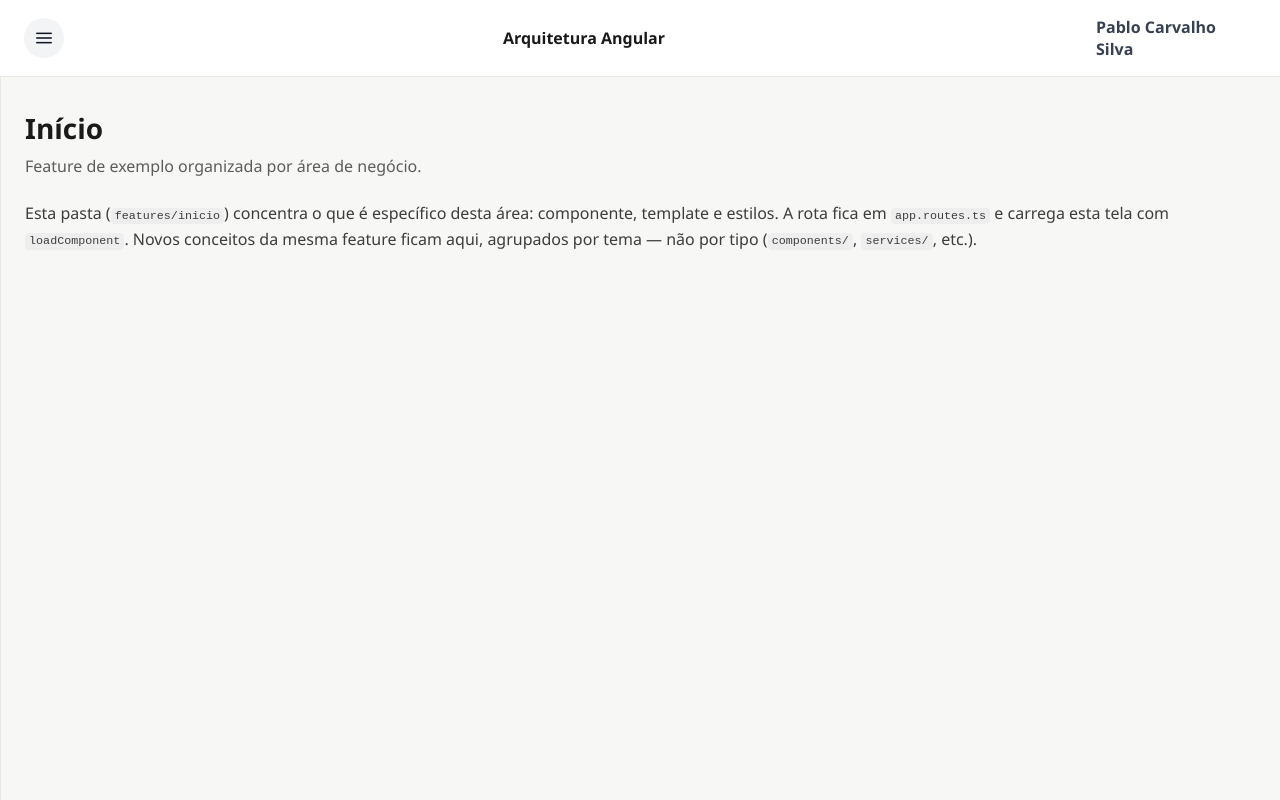
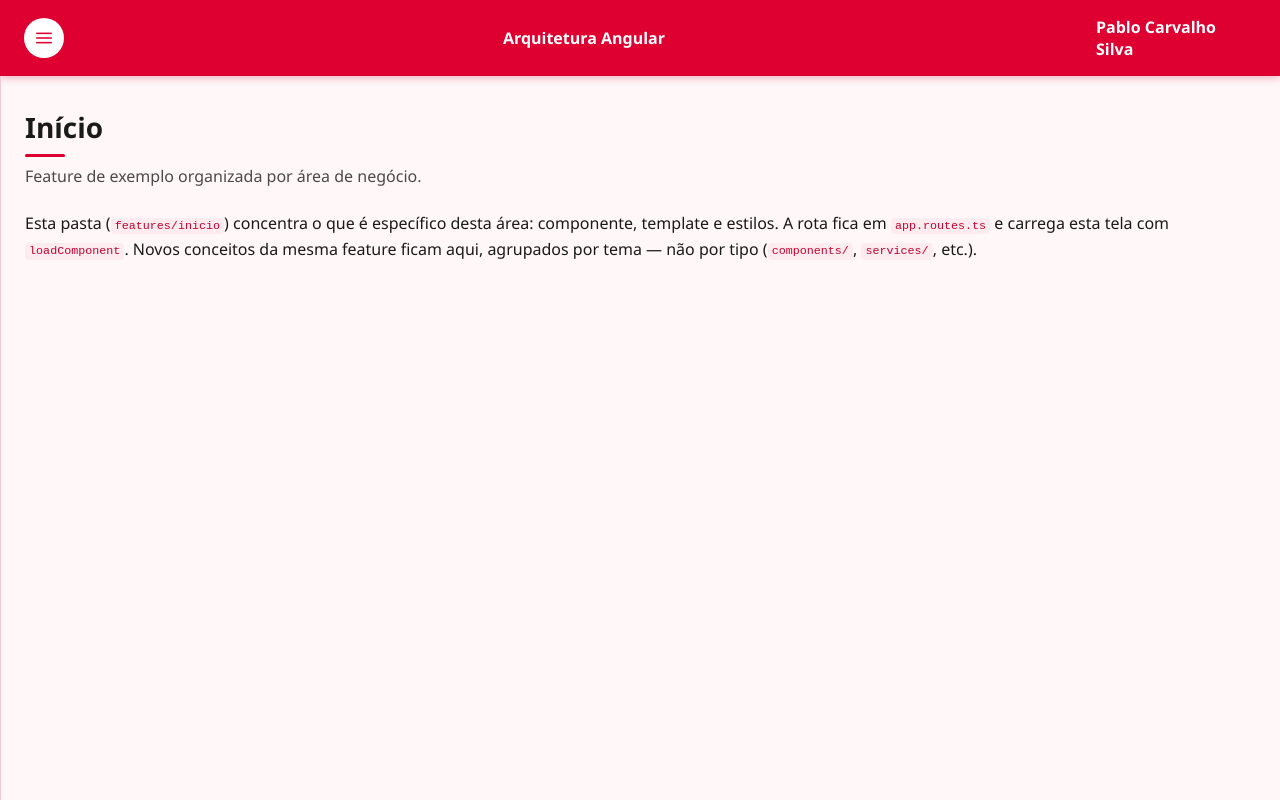
Before and after one commit to PabloCarvalhoSilvaDev/arquitetura-angular-recomendada, an Angular app: page / in a window 1280 px wide. Built offline with nearby package versions, Linux system fonts and the light colour scheme.

Commit message:
style: cor padrão do projeto

```diff
--- a/src/app/features/inicio/inicio.css
+++ b/src/app/features/inicio/inicio.css
@@ -1,12 +1,13 @@
 p {
   margin: 0;
   line-height: 1.6;
-  color: #3d3d3d;
+  color: var(--cor-texto);
 }
 
 code {
   font-size: 0.9em;
-  background: #eee;
+  background: var(--cor-marca-suave);
+  color: var(--cor-marca-escura);
   padding: 0.1em 0.35em;
   border-radius: 4px;
 }
--- a/src/app/features/produtos/produtos.css
+++ b/src/app/features/produtos/produtos.css
@@ -3,3 +3,9 @@
   gap: 1rem;
   padding: 1rem 0;
 }
+
+.produtos p {
+  margin: 0;
+  line-height: 1.6;
+  color: var(--cor-texto);
+}
--- a/src/app/features/produtos/produtos.ts
+++ b/src/app/features/produtos/produtos.ts
@@ -1,5 +1,4 @@
 import { Component } from '@angular/core';
-
 import { CabecalhoPagina } from '../../shared/cabecalho-pagina/cabecalho-pagina';
 
 @Component({
--- a/src/app/features/sobre/sobre.css
+++ b/src/app/features/sobre/sobre.css
@@ -2,5 +2,9 @@ ul {
   margin: 0;
   padding-left: 1.25rem;
   line-height: 1.8;
-  color: #3d3d3d;
+  color: var(--cor-texto);
 }
+
+strong {
+  color: var(--cor-marca-escura);
+}
--- a/src/app/layout/menu-lateral/menu-lateral.css
+++ b/src/app/layout/menu-lateral/menu-lateral.css
@@ -10,23 +10,38 @@
   font-weight: 700;
   letter-spacing: 0.04em;
   text-transform: uppercase;
-  color: #1a1a1a;
+  color: var(--cor-marca-escura);
 }
 
 .menu-lateral__nav {
   display: flex;
   flex-direction: column;
-  gap: 0.75rem;
+  gap: 0.5rem;
 }
 
 .menu-lateral__nav a {
-  color: #5c5c5c;
+  color: var(--cor-texto-suave);
   text-decoration: none;
   font-weight: 500;
-  transition: color 0.2s ease;
+  padding: 0.55rem 0.75rem;
+  border-radius: 8px;
+  transition:
+    color 0.2s ease,
+    background 0.2s ease;
 }
 
-.menu-lateral__nav a:hover,
+.menu-lateral__nav a:hover {
+  background: var(--cor-marca-suave);
+  color: var(--cor-marca-escura);
+}
+
 .menu-lateral__nav a.is-ativo {
-  color: #1a1a1a;
+  background: var(--cor-marca);
+  color: var(--cor-texto-invertido);
+  font-weight: 700;
 }
+
+.menu-lateral__nav a:focus-visible {
+  outline: 2px solid var(--cor-marca);
+  outline-offset: 2px;
+}
--- a/src/app/layout/principal/principal.css
+++ b/src/app/layout/principal/principal.css
@@ -2,8 +2,8 @@
   min-height: 100vh;
   display: flex;
   flex-direction: column;
-  background: #f7f7f5;
-  color: #1a1a1a;
+  background: var(--cor-fundo);
+  color: var(--cor-texto);
   font-family: 'Segoe UI', system-ui, sans-serif;
 }
 
@@ -13,14 +13,15 @@
   align-items: center;
   gap: 1rem;
   padding: 1rem 1.5rem;
-  background: #fff;
-  border-bottom: 1px solid #e8e8e4;
+  background: var(--cor-marca);
+  color: var(--cor-texto-invertido);
+  box-shadow: 0 2px 8px rgba(195, 0, 47, 0.28);
 }
 
 .principal__alternar {
   border: 0;
-  background: #f3f4f6;
-  color: #111827;
+  background: var(--cor-superficie);
+  color: var(--cor-marca);
   width: 40px;
   height: 40px;
   border-radius: 999px;
@@ -30,6 +31,19 @@
   display: inline-flex;
   align-items: center;
   justify-content: center;
+  transition:
+    background 0.2s ease,
+    color 0.2s ease;
+}
+
+.principal__alternar:hover {
+  background: var(--cor-marca-suave);
+  color: var(--cor-marca-escura);
+}
+
+.principal__alternar:focus-visible {
+  outline: 2px solid var(--cor-texto-invertido);
+  outline-offset: 2px;
 }
 
 .principal__alternar .pi {
@@ -41,13 +55,18 @@
   justify-self: center;
   font-weight: 700;
   text-decoration: none;
-  color: inherit;
+  color: var(--cor-texto-invertido);
+}
+
+.principal__marca:hover {
+  text-decoration: underline;
+  text-underline-offset: 0.2em;
 }
 
 .principal__usuario {
   justify-self: end;
   font-weight: 600;
-  color: #374151;
+  color: var(--cor-texto-invertido);
 }
 
 .principal__corpo {
@@ -57,8 +76,8 @@
 
 .principal__menu {
   width: 240px;
-  background: #fff;
-  border-right: 1px solid #e8e8e4;
+  background: var(--cor-superficie);
+  border-right: 1px solid var(--cor-borda);
   padding: 1.5rem;
   transition:
     width 0.2s ease,
--- a/src/app/shared/cabecalho-pagina/cabecalho-pagina.css
+++ b/src/app/shared/cabecalho-pagina/cabecalho-pagina.css
@@ -6,10 +6,20 @@
   margin: 0;
   font-size: 1.75rem;
   font-weight: 600;
-  color: #1a1a1a;
+  color: var(--cor-texto);
+}
+
+.cabecalho-pagina h1::after {
+  content: '';
+  display: block;
+  width: 2.5rem;
+  height: 3px;
+  margin-top: 0.5rem;
+  background: var(--cor-marca);
+  border-radius: 999px;
 }
 
 .cabecalho-pagina p {
   margin: 0.5rem 0 0;
-  color: #5c5c5c;
+  color: var(--cor-texto-suave);
 }
--- a/src/styles.css
+++ b/src/styles.css
@@ -1,5 +1,18 @@
 /* You can add global styles to this file, and also import other style files */
 @import 'primeicons/primeicons.css';
+
+:root {
+  /* Marca Angular (escudo oficial): vermelho #DD0031 e #C3002F */
+  --cor-marca: #dd0031;
+  --cor-marca-escura: #c3002f;
+  --cor-superficie: #ffffff;
+  --cor-fundo: #fff7f8;
+  --cor-texto: #1a1a1a;
+  --cor-texto-suave: #4a4a4a;
+  --cor-texto-invertido: #ffffff;
+  --cor-borda: #f0c9d0;
+  --cor-marca-suave: #fdecef;
+}
 
 *,
 *::before,
@@ -9,4 +22,11 @@
 
 body {
   margin: 0;
+  background: var(--cor-fundo);
+  color: var(--cor-texto);
 }
+
+:focus-visible {
+  outline: 2px solid var(--cor-marca);
+  outline-offset: 2px;
+}
```
